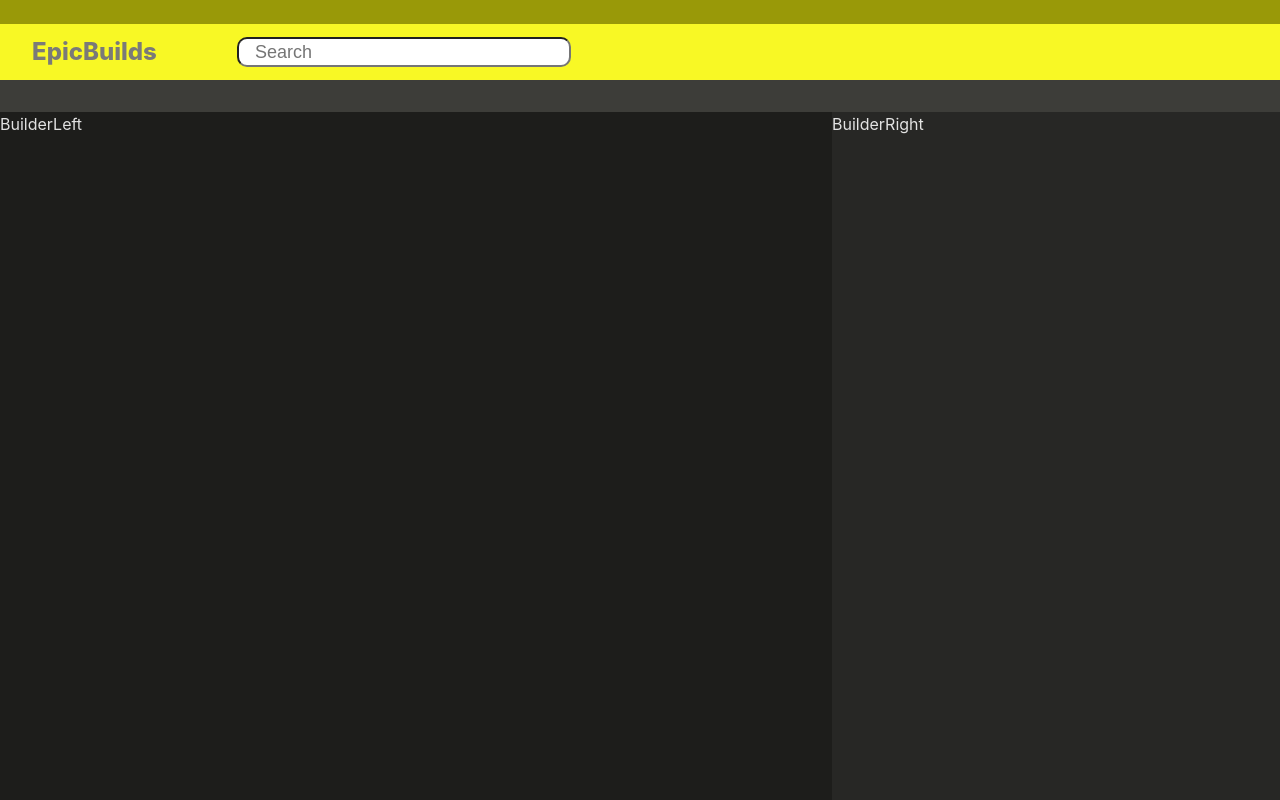
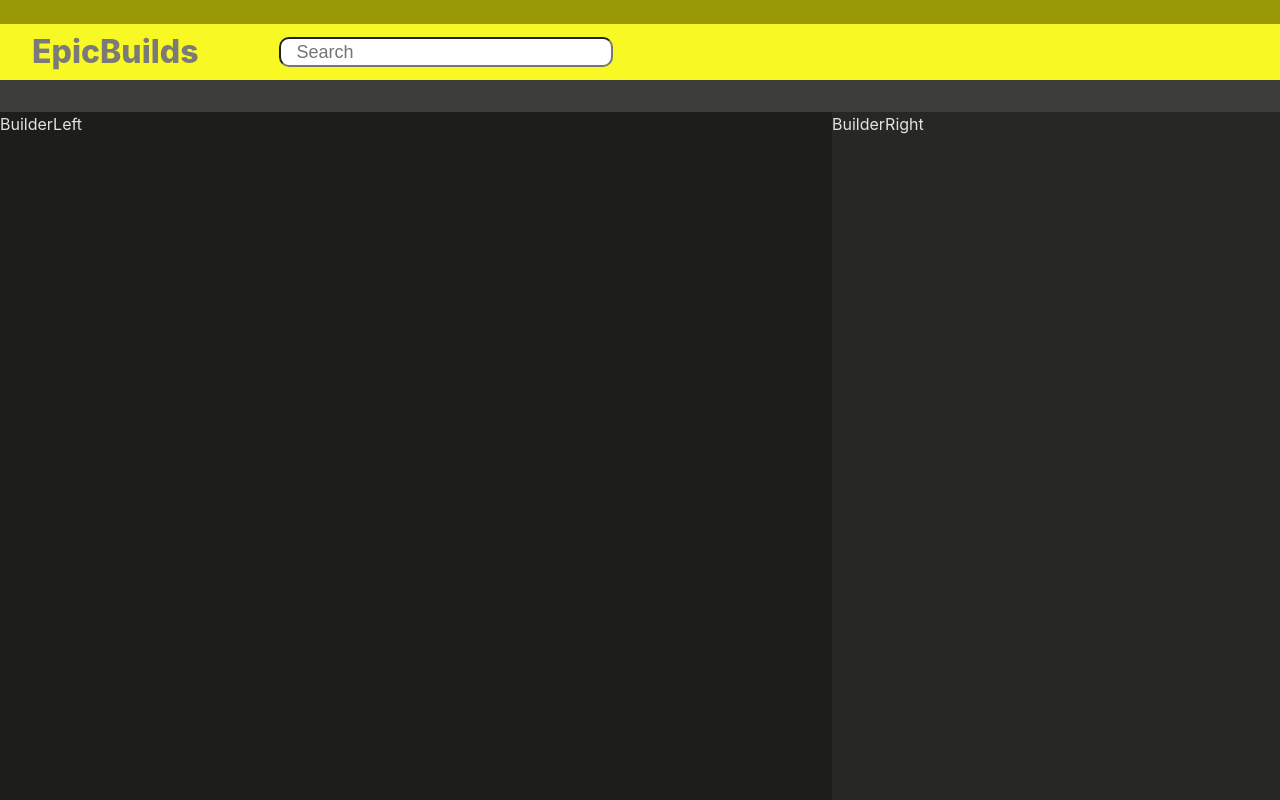
Before and after one commit to daoistcoder/epic-pc-builder-demo, a React (Vite) app in the folder client/: page / in a window 1280 px wide. Shown: the top 800 px of the page. Built offline with nearby package versions, Linux system fonts and the light colour scheme.

Commit message:
update css

```diff
--- a/client/src/index.css
+++ b/client/src/index.css
@@ -43,7 +43,7 @@ body {
   align-items: center;
   height: 3.5rem;
   background-color: rgb(248, 248, 37);
-  font-size: x-large;
+  font-size: xx-large;
   font-weight: 800;
   color: rgb(122, 122, 120);
 }
```
